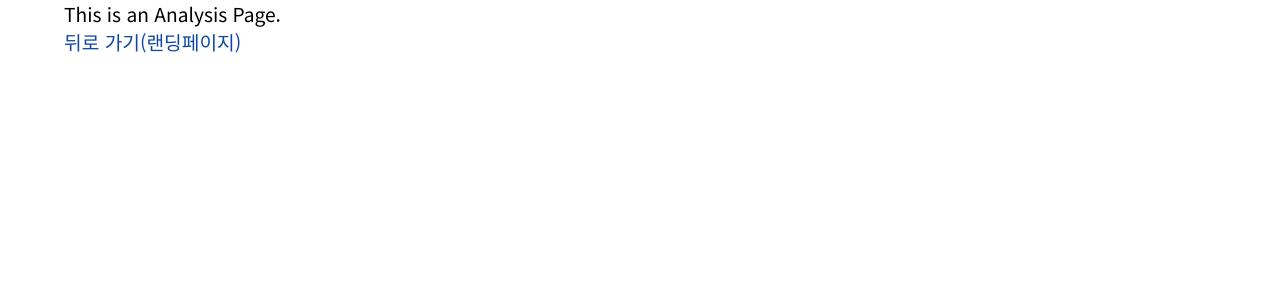
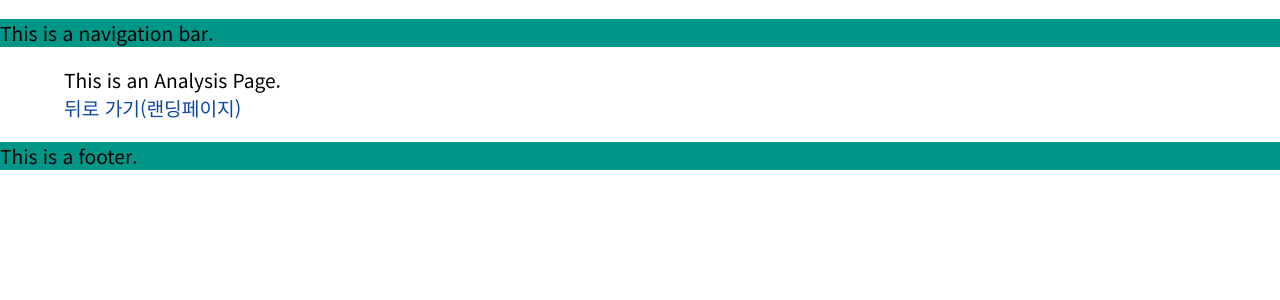
Before and after one commit to Algopulza/algopulza, a Next.js app in the folder frontend/: page /analysis in a window 1280 px wide. Shown: the top 300 px of the page. Built offline with nearby package versions, Linux system fonts and the light colour scheme.

Commit message:
S06P31A408-187 Feat: Layout(NavBar, Footer) 적용

```diff
--- a/frontend/pages/analysis/index.tsx
+++ b/frontend/pages/analysis/index.tsx
@@ -1,4 +1,6 @@
 import Link from 'next/link'
+import { ReactElement } from 'react'
+import Layout from '../../components/common/Layout'
 import styled from 'styled-components'
 
 const Container = styled.section`
@@ -9,7 +11,7 @@ const Title = styled.div`
   margin: 0;
 `
 
-function Analysis() {
+export default function Analysis() {
   return (
     <Container>
       <Title>This is an Analysis Page.</Title>
@@ -21,4 +23,8 @@ function Analysis() {
   )
 }
 
-export default Analysis
+Analysis.getLayout = function getLayout(analysis: ReactElement) {
+  return (
+    <Layout>{analysis}</Layout>
+  )
+}
```
Also changed, not shown: frontend/pages/list/index.tsx (+8 -2 lines), frontend/pages/random/index.tsx (+8 -2 lines), 1 other file (tests, documents, lock files or other folders).
